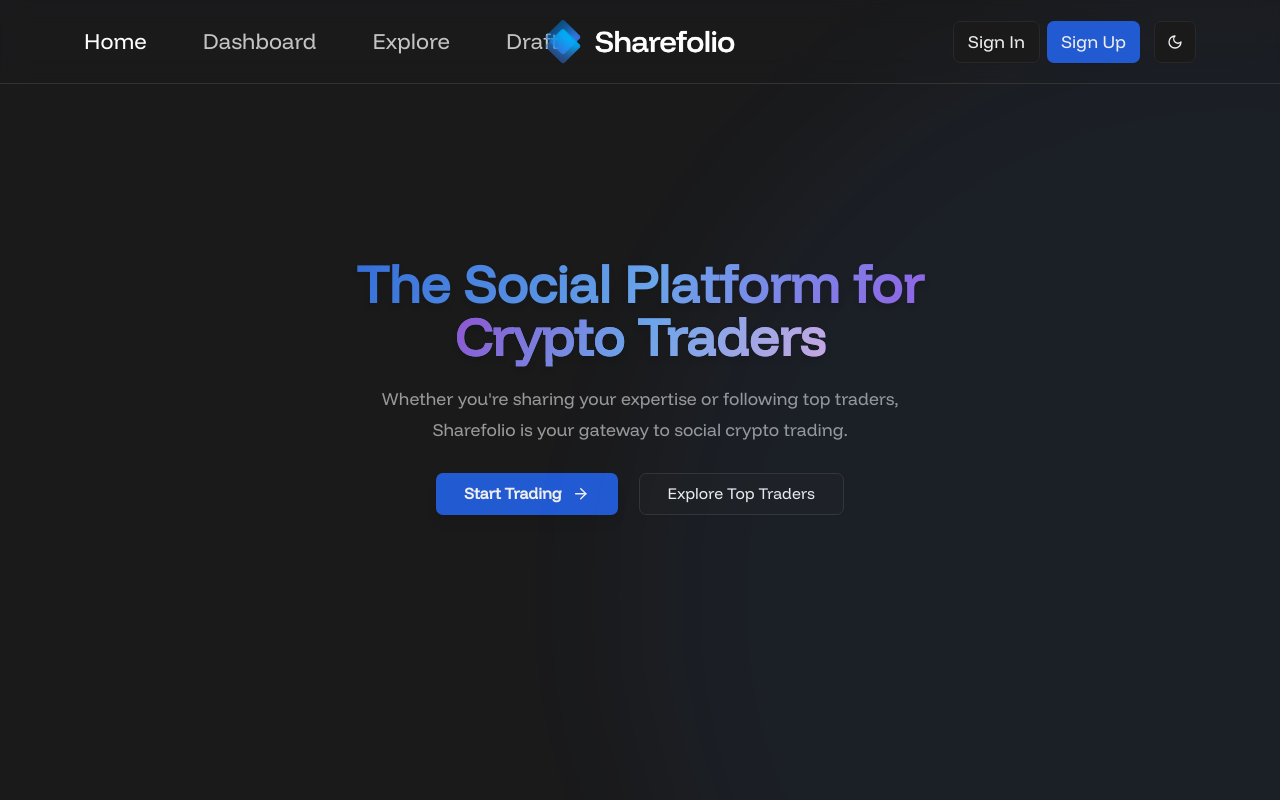
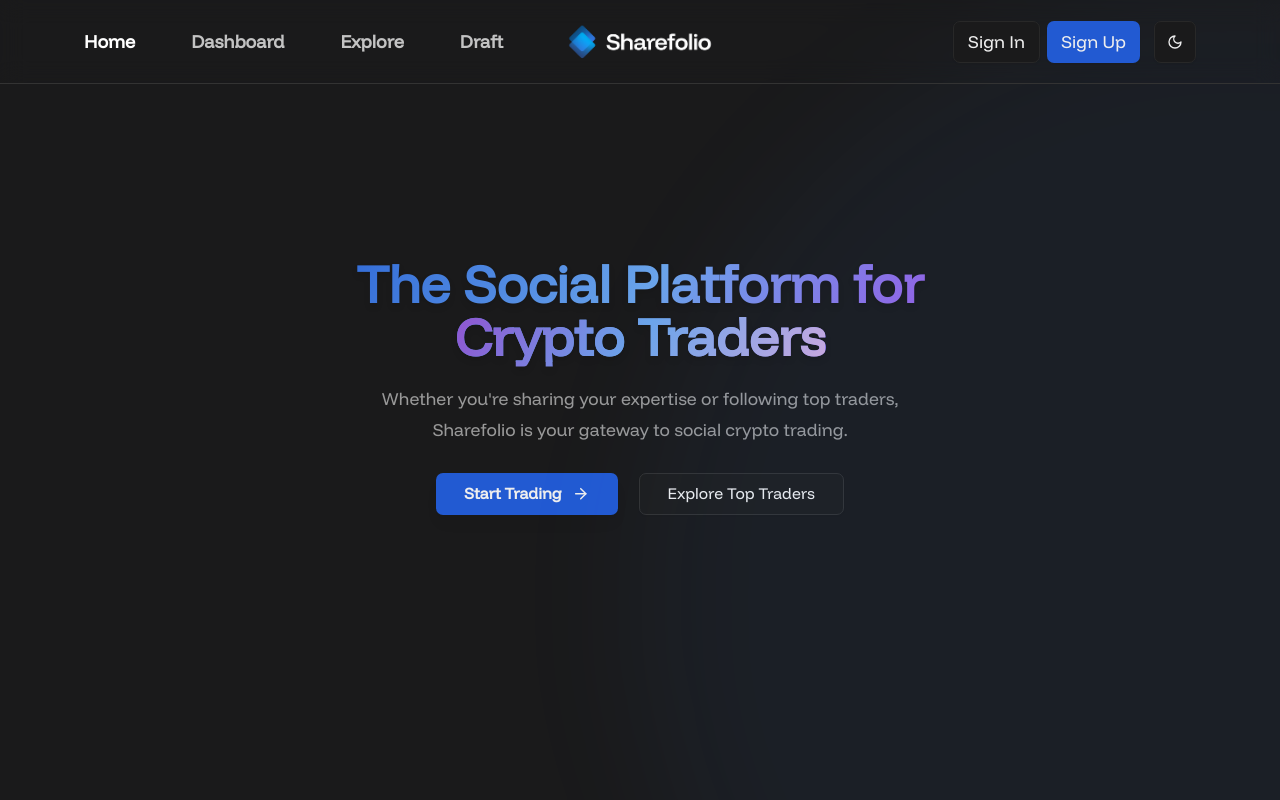
Before and after one commit to roycim/sharefolio, a Next.js app: page / in a window 1280 px wide. Shown: the top 800 px of the page. Built offline with nearby package versions, Linux system fonts and the light colour scheme; no server answers; the database is empty.

Commit message:
Navbar styled correctly with uniformed font weight

```diff
--- a/components/Navbar.js
+++ b/components/Navbar.js
@@ -57,12 +57,13 @@
               <Link key={item.label} href={item.href} className="group relative">
                 <span
             className={`
-                    text-[22px] font-medium transition-colors duration-300 cursor-pointer
+              text-[18px] transition-colors duration-300 cursor-pointer
+              font-semibold
               ${
                 isActive
                   ? isDarkMode
-                          ? "font-bold text-white"
-                          : "font-bold text-black"
+                    ? "text-white"
+                    : "text-black"
                   : "text-foreground/80 dark:text-white/80"
               }
               ${isDarkMode ? "hover:text-white" : "hover:text-black"}
@@ -108,8 +109,8 @@
           <Image
             src={isDarkMode ? "/sharefolio-logo-dark.png" : "/sharefolio-logo-light.png"}
             alt="Sharefolio Logo"
-            width={200}
-            height={40}
+            width={150}
+            height={20}
             priority
           />
         </div>
```
Lines whose indentation alone changed are shown as unchanged.
